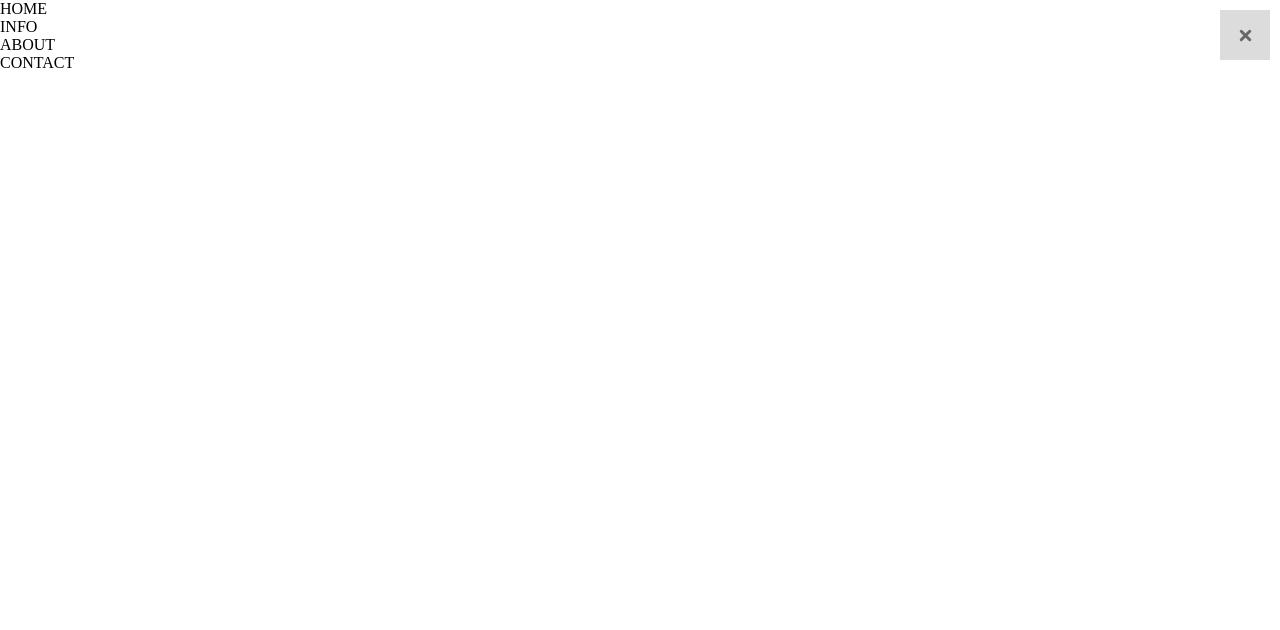
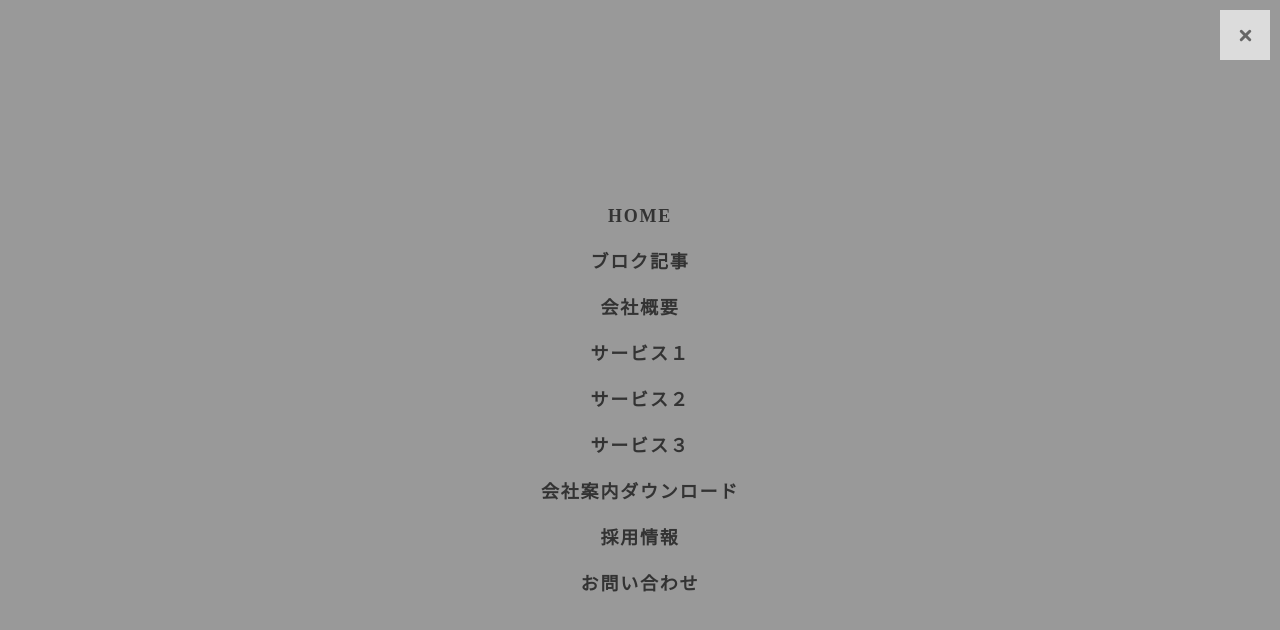
Before and after one commit to JUNicoi/hamburger, a plain HTML site: page index.html in a window 1280 px wide. Both pictures are taken after a click on the element 1245 px from the left and 35 px from the top of the page. Drawn offline with nearby package versions, Linux system fonts and the light colour scheme.

Commit message:
ハンバーガーメニュー完成

```diff
--- a/css/style.css
+++ b/css/style.css
@@ -47,3 +47,46 @@
   transform: translateY(-6px) rotate(45deg);
   width: 30%;
 }
+/* メニューのレイアウト */
+nav ul {
+  text-align: center;
+  width: 100%;
+}
+nav ul li a {
+  color: #333;
+  padding: 10px;
+  display: block;
+  letter-spacing: 0.1em;
+  font-weight: bold;
+  font-size: 18px;
+}
+#gnav ul {
+  position: absolute;
+  z-index: 999;
+  top: 50%;
+  left: 50%;
+  transform: translate(-50%, -50%);
+}
+/* クラスが付与される前のレイアウト */
+#gnav {
+  position: fixed;
+  z-index: 999;
+  top: 0;
+  right: -120%;
+  width: 100%;
+  height: 100vh;
+  background-color: #999;
+  transition: all 0.6s;
+}
+/* クラスが付与された後のレイアウト */
+#gnav.list_active #gnav_list {
+  position: fixed;
+  z-index: 999;
+  width: 100%;
+  height: 100vh;
+  overflow: auto;
+  -webkit-overflow-scrolling: touch;
+}
+#gnav.list_active {
+  right: 0;
+}
--- a/index.html
+++ b/index.html
@@ -16,11 +16,17 @@
     <!-- メニュー -->
     <nav id="gnav">
       <div id="gnav_list">
+        <!--gnavの中にもう一つgnav_listレイヤーを作ることで、メニューが増えてもスライドして表示出るようになる -->
         <ul>
           <li><a href="#">HOME</a></li>
-          <li><a href="#">INFO</a></li>
-          <li><a href="#">ABOUT</a></li>
-          <li><a href="#">CONTACT</a></li>
+          <li><a href="#">ブロク記事</a></li>
+          <li><a href="#">会社概要</a></li>
+          <li><a href="#">サービス１</a></li>
+          <li><a href="#">サービス２</a></li>
+          <li><a href="#">サービス３</a></li>
+          <li><a href="#">会社案内ダウンロード</a></li>
+          <li><a href="#">採用情報</a></li>
+          <li><a href="#">お問い合わせ</a></li>
         </ul>
       </div>
     </nav>
--- a/js/script.js
+++ b/js/script.js
@@ -1,11 +1,11 @@
 $(".openbtn").click(function () {
   //ボタンがクリックされたら
   $(this).toggleClass("active"); //.openbtnに.activeを付与
-  $("#gnav").toggleClass("panelactive"); //#gnaveに.panelactiveを付与
+  $("#gnav").toggleClass("list_active"); //#gnaveに.list_activeを付与
 });
 
 $("#gnav a").click(function () {
   //リンクがクリックされたら
   $(".openbtn").removeClass("active"); //.openbtnから.activeを削除
-  $("#gnav").removeClass("panelactive"); //#gnavから.panelactiveも削除
+  $("#gnav").removeClass("list_active"); //#gnavから.list_activeも削除
 });
```
